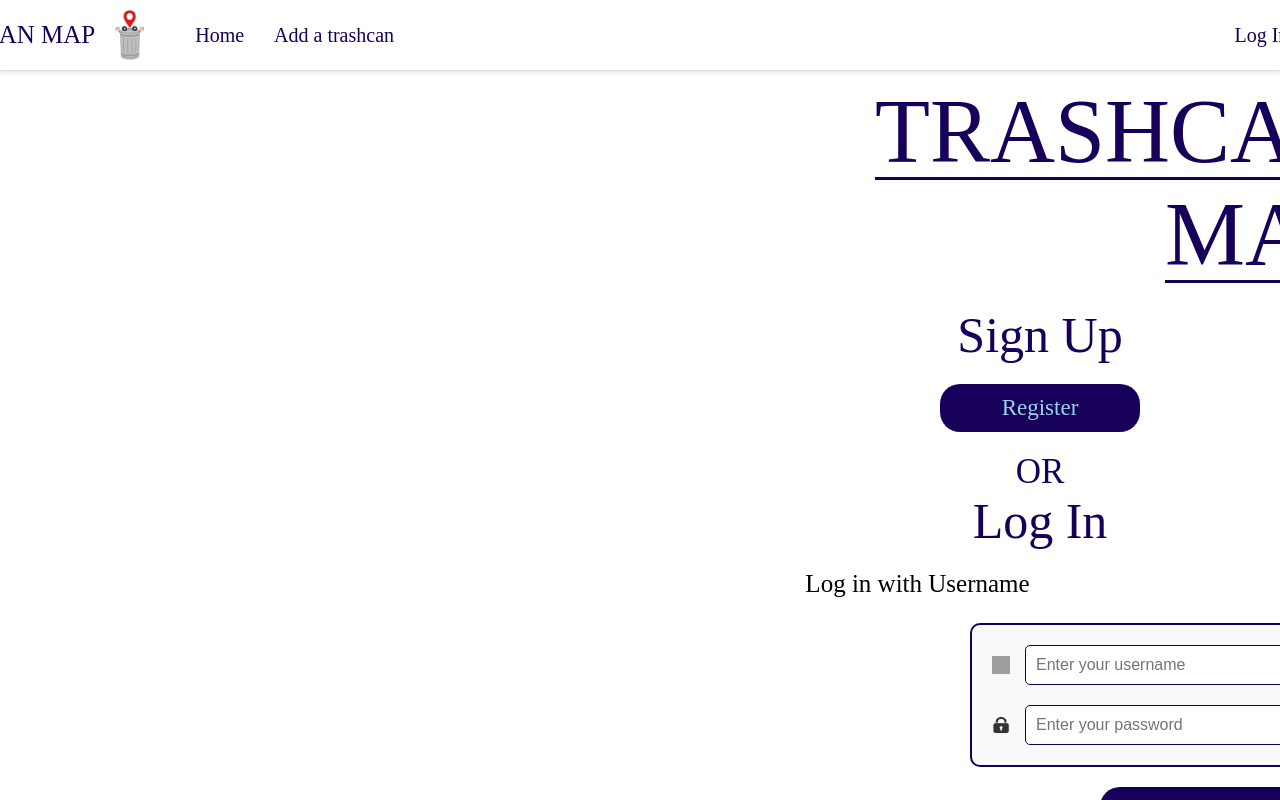
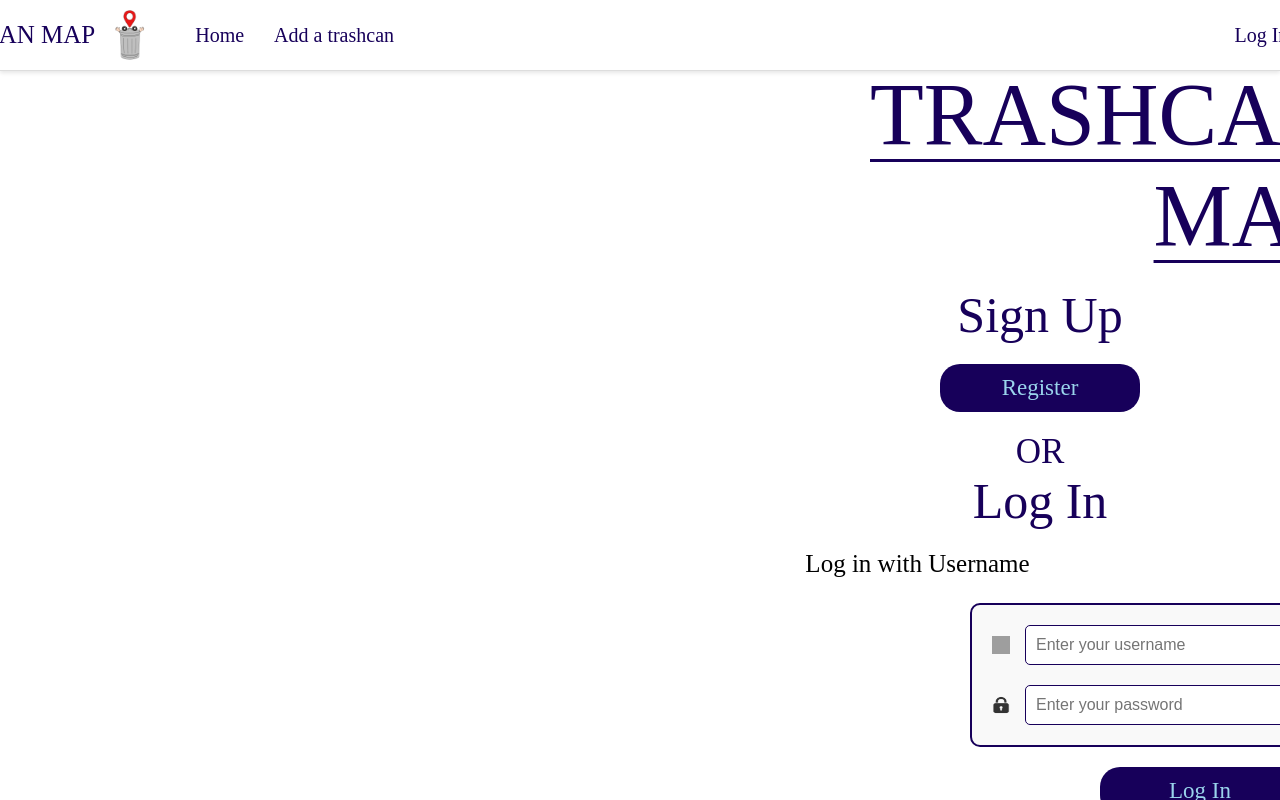
Before and after one commit to Ppunpprem/Goober, a React (Vite) app in the folder G2 - Copy (2)/: page /log-regist in a window 1280 px wide. Built offline with nearby package versions, Linux system fonts and the light colour scheme; grey boxes are pictures that could not be loaded; a web font is replaced by a local one.

Commit message:
edit finish

```diff
--- a/G2 - Copy (2)/src/components/Log_and_Regist.css
+++ b/G2 - Copy (2)/src/components/Log_and_Regist.css
@@ -64,14 +64,14 @@ button:focus-visible {
 
 p1 {
   color: #17005A;
-  font-size: 90px;
+  font-size: 5.5rem;
   font-weight: bold;
-  margin-left: 875px;
+  margin-left: 870px;
   display: flex;
   text-align: right;
   font-family: 'Afacad';
   font-weight:300;
-  margin-top: 80px;
+  margin-top: 5%;
 }
 
 
```
